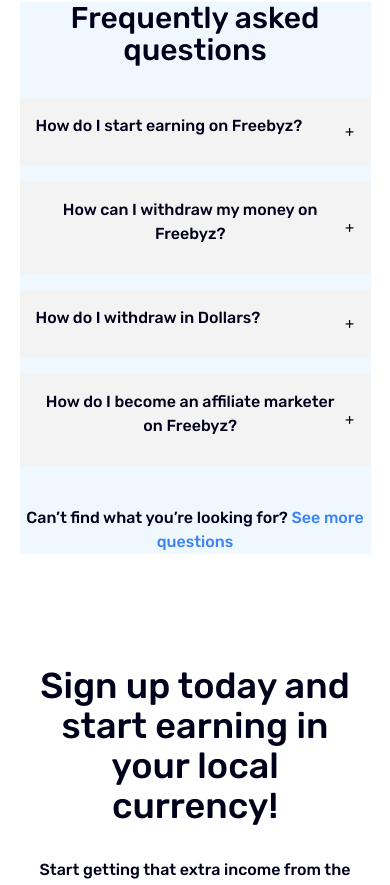
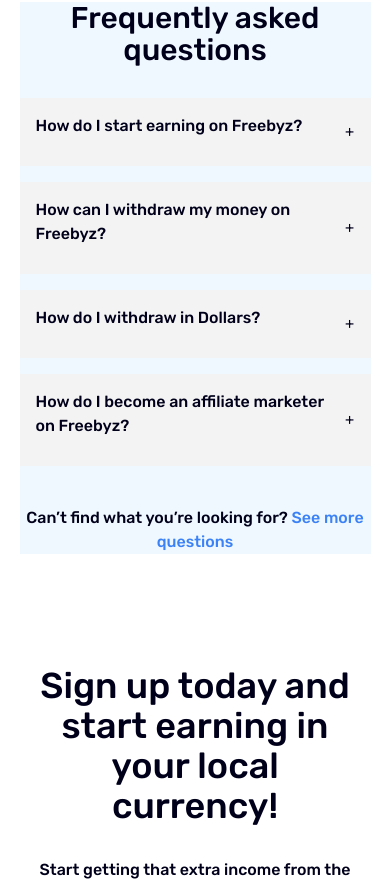
Before and after one commit to solotobby/gamification_fe, a React (Vite) app: page / in a window 390 px wide. Shown: the part 4674-5559 px from the top of the page. Built offline with nearby package versions, Linux system fonts and the light colour scheme; no server answers.

Commit message:
Align description left and reduce descriptin font size on Mobile view for FAQ

```diff
--- a/src/components/landing-page/Faq.jsx
+++ b/src/components/landing-page/Faq.jsx
@@ -16,7 +16,7 @@
             <div className="text-center">
                 <p className="mb-8 text-3xl font-medium leading-8 md:text-4xl">Frequently asked questions</p>
                 {faq.slice(0, 4).map((el, i) => (
-                    <div key={i} className="p-4 mb-4 bg-customGray">
+                    <div key={i} className="p-4 mb-4 text-left bg-customGray">
                         <div className="flex items-center justify-between">
                             <p className='pb-3 text-base md:text-2xl'>{el.title}</p>
                             <button onClick={() => toggleDescription(i)} className="text-base md:text-2xl">
@@ -24,7 +24,7 @@
                             </button>
                         </div>
                         {isOpen[i] && (
-                            <p className="text-base text-left md:text-base">{el.description}</p>
+                            <p className="text-xs text-left md:text-base">{el.description}</p>
                         )}
                     </div>
                 ))}
```
